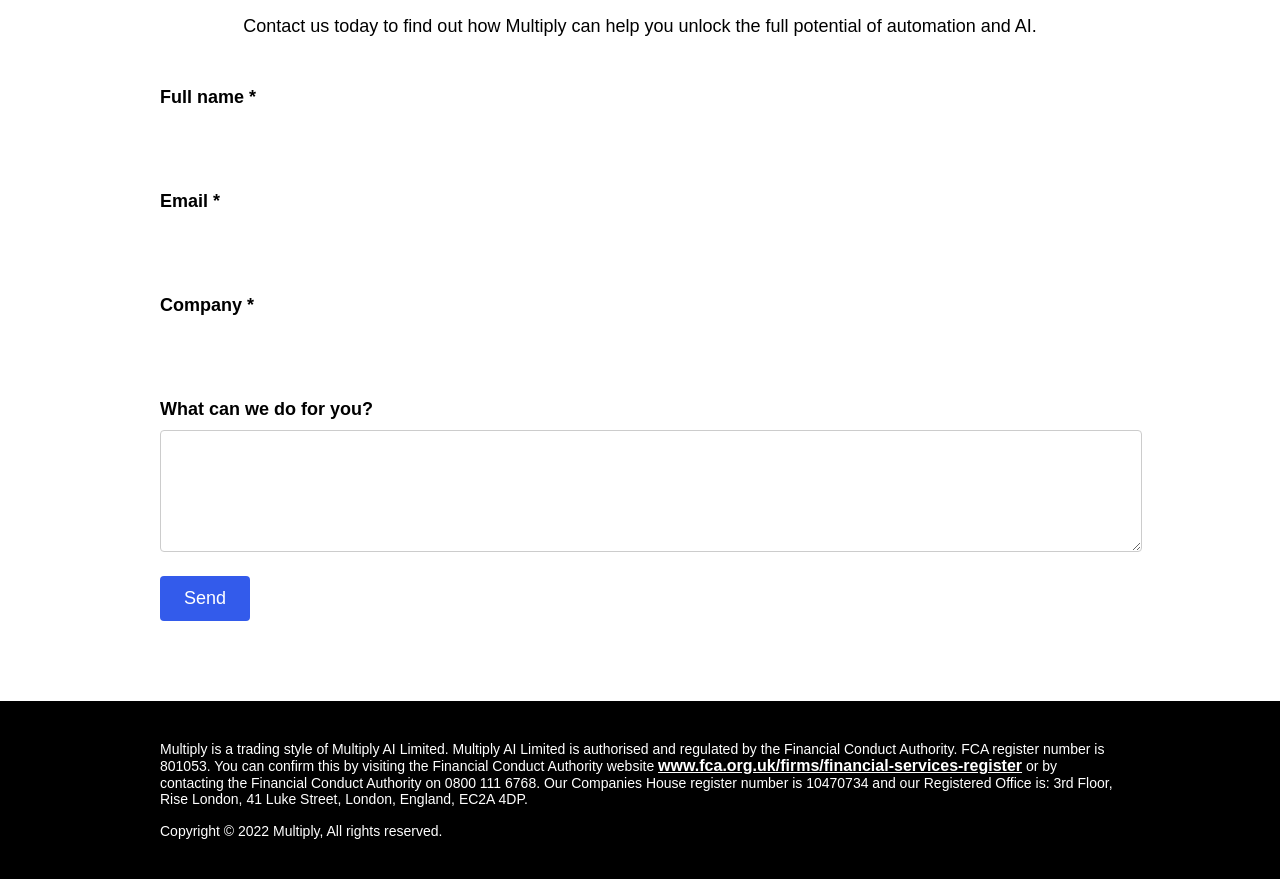
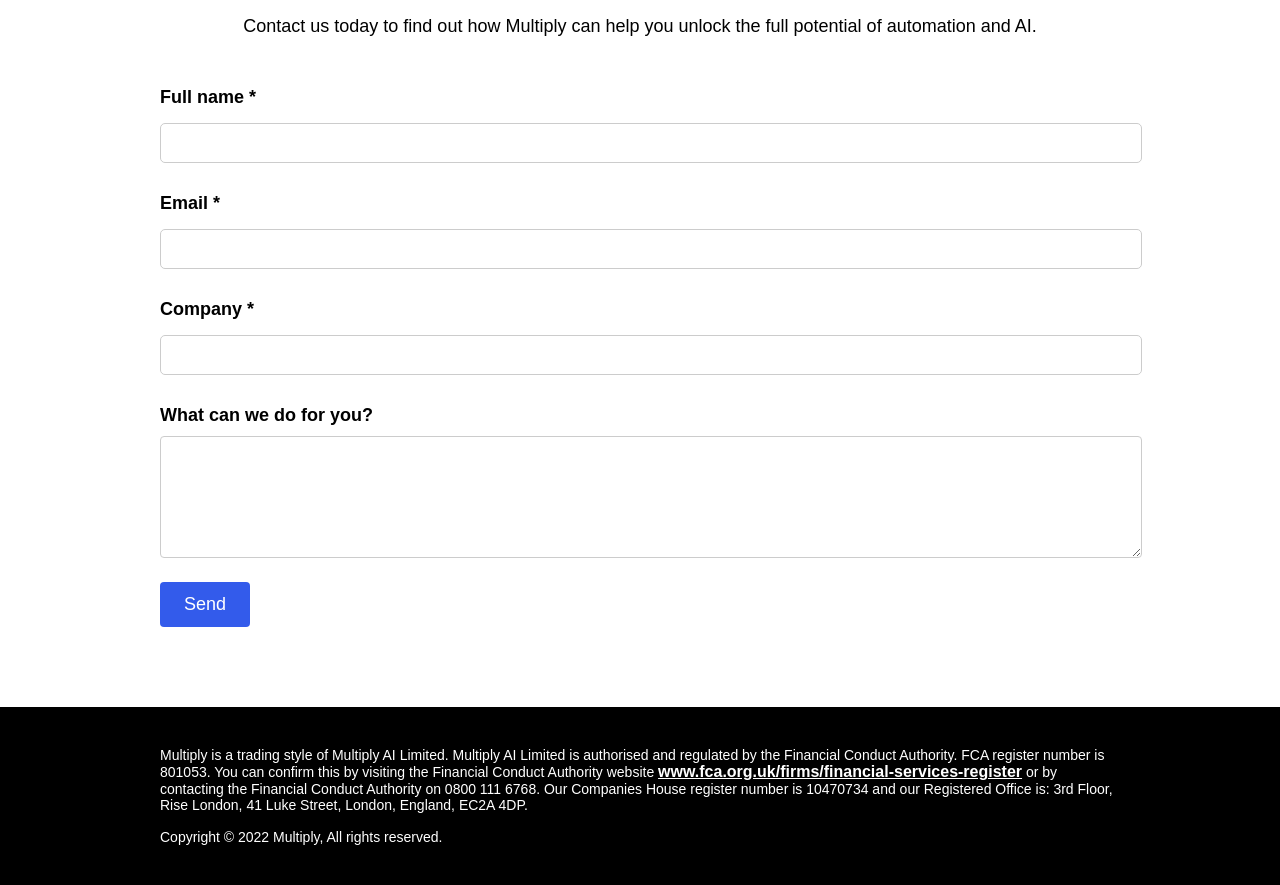
Before and after one commit to leebrux/leebrux.github.io, a plain HTML site: page index.html in a window 1280 px wide. Shown: the part 3580-4465 px from the top of the page. Drawn offline with Linux system fonts and the light colour scheme.

Commit message:
Update styles.css

```diff
--- a/styles.css
+++ b/styles.css
@@ -296,7 +296,14 @@
 	font-size: 16px;
 	border: 1px solid #ccc;
 	border-radius: 4px;
+
   }
+
+  input[type="text"]:last-of-type,
+input[type="email"]:last-of-type,
+textarea:last-of-type {
+  border: 1px solid #ccc;
+}
 
   textarea {
 	height: 100px;
```
